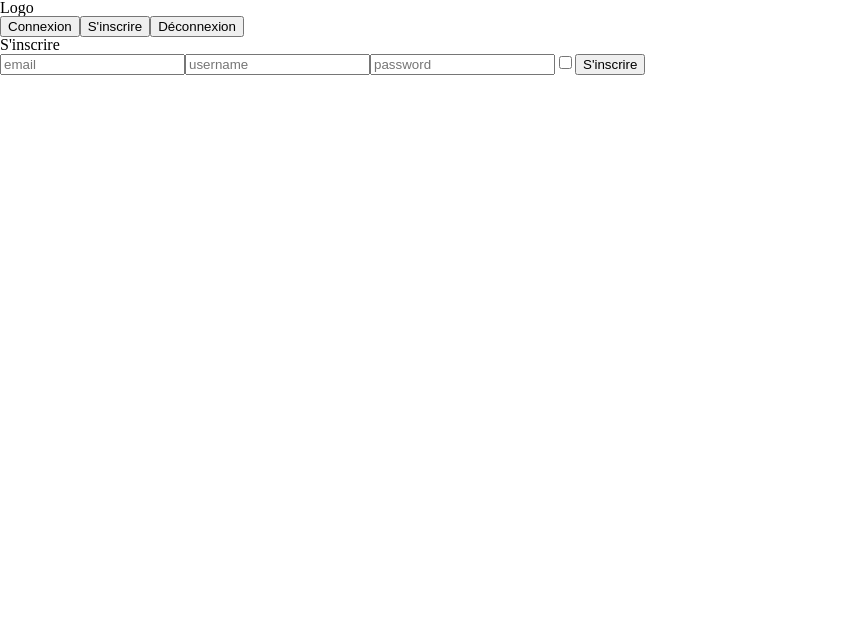
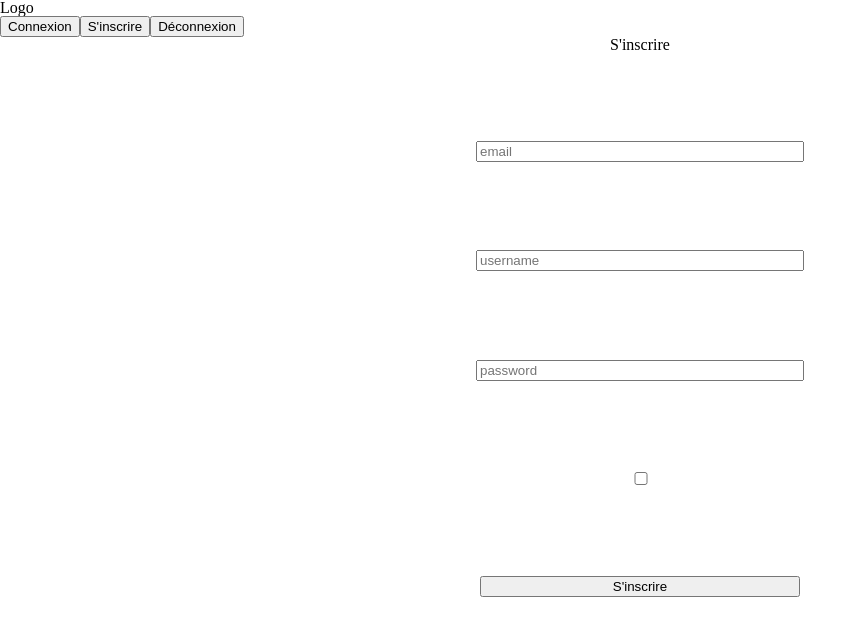
Before and after one commit to dewismecindy/vinted2, a React (Create React App) app: page /signup in a window 1280 px wide. Shown: the top 636 px of the page, without its empty margins (0-867 px from the left). Built offline with nearby package versions, Linux system fonts and the light colour scheme.

Commit message:
css form

```diff
--- a/src/App.css
+++ b/src/App.css
@@ -1,38 +1,13 @@
-.App {
-  text-align: center;
+.signup-container {
+  display: flex;
+  flex-direction: column;
+  justify-content: space-between;
+  align-items: center;
+  height: 70vh;
+  width: 50vw;
+  margin: 0 auto;
 }
 
-.App-logo {
-  height: 40vmin;
-  pointer-events: none;
+.signup-container input {
+  width: 50%;
 }
-
-@media (prefers-reduced-motion: no-preference) {
-  .App-logo {
-    animation: App-logo-spin infinite 20s linear;
-  }
-}
-
-.App-header {
-  background-color: #282c34;
-  min-height: 100vh;
-  display: flex;
-  flex-direction: column;
-  align-items: center;
-  justify-content: center;
-  font-size: calc(10px + 2vmin);
-  color: white;
-}
-
-.App-link {
-  color: #61dafb;
-}
-
-@keyframes App-logo-spin {
-  from {
-    transform: rotate(0deg);
-  }
-  to {
-    transform: rotate(360deg);
-  }
-}
```
